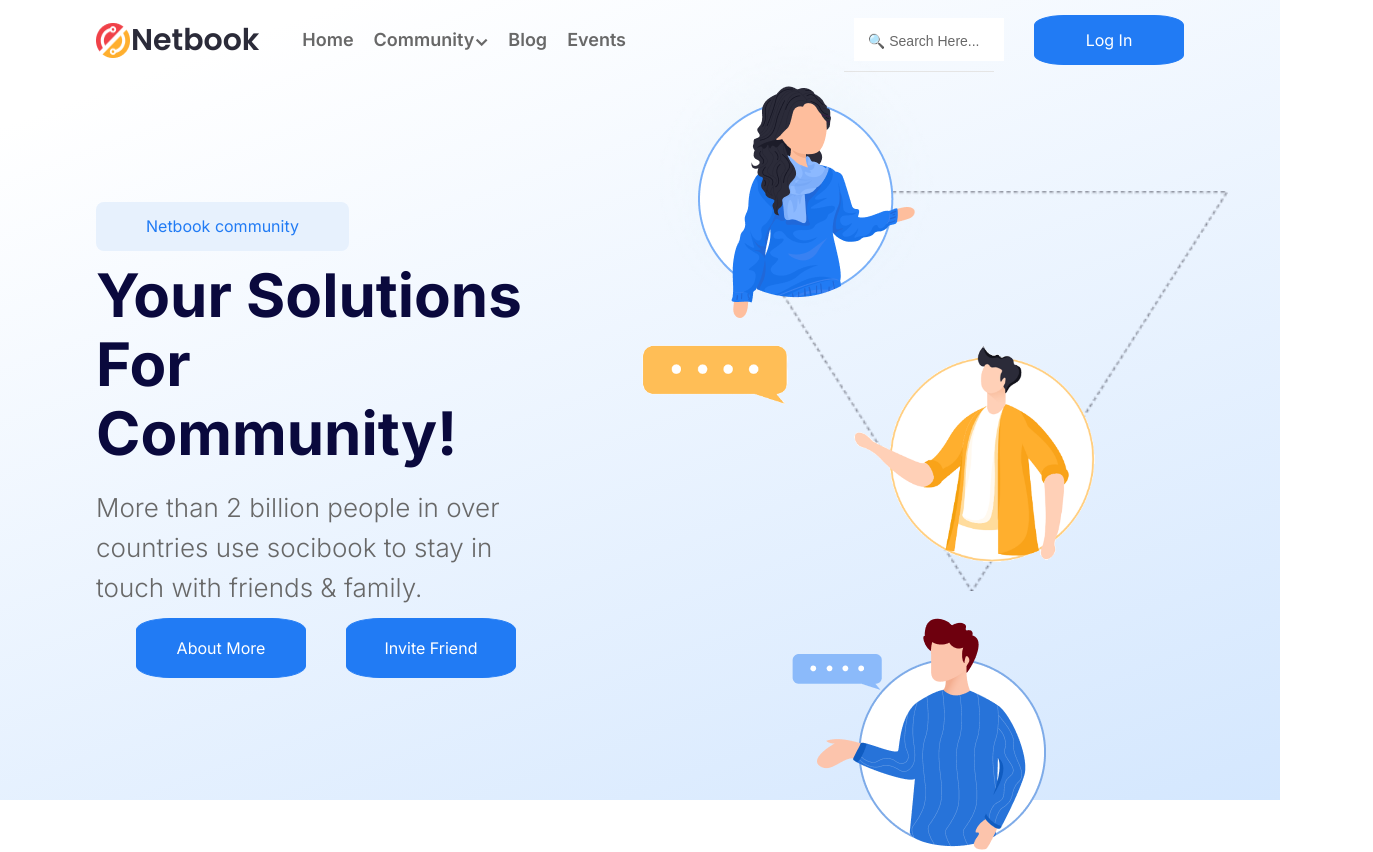
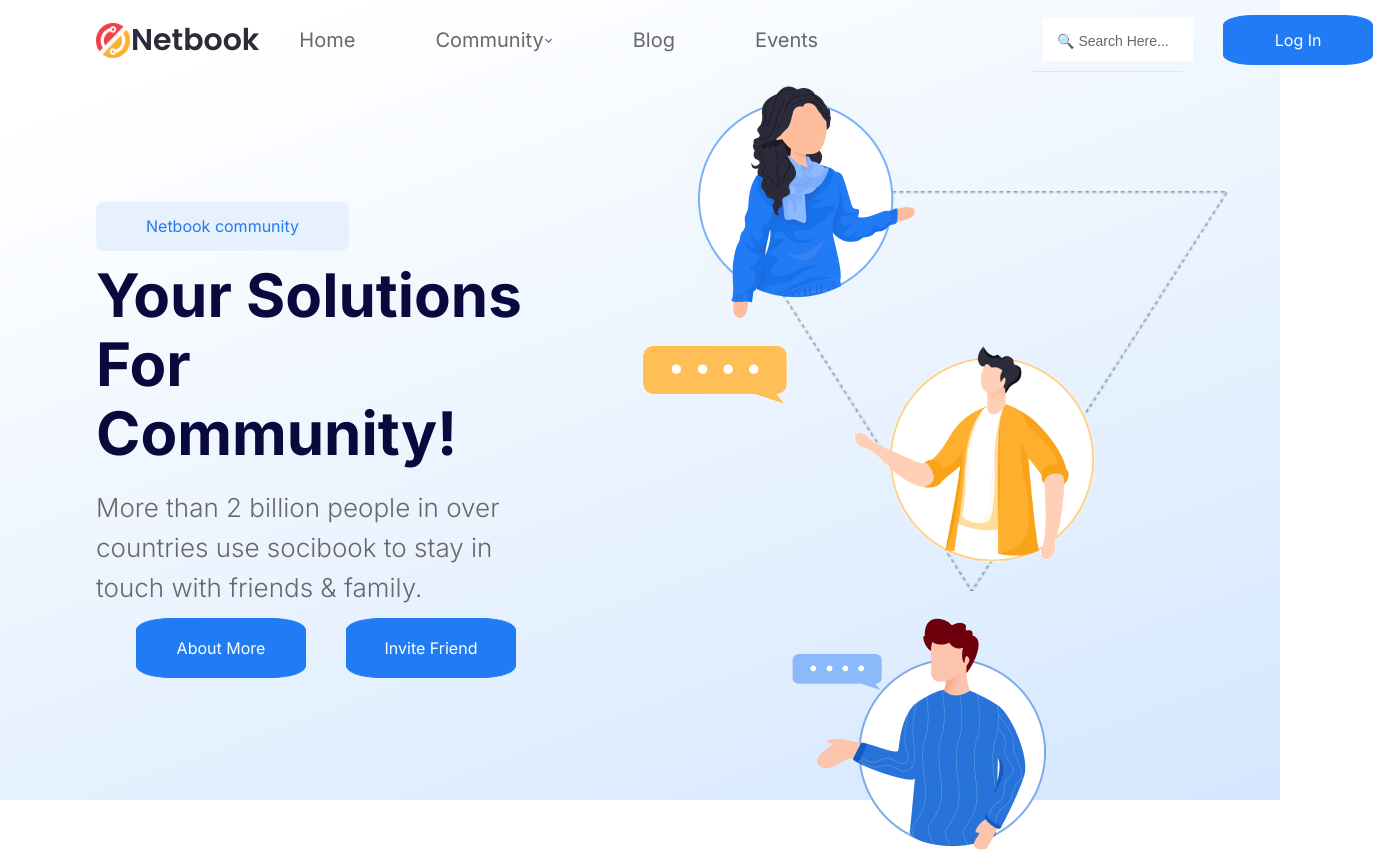
Before and after one commit to adnanshaikh10/NetBook, a React (Create React App) app: page / in a window 1280 px wide. Shown: the top 852 px of the page, 1373 px wide, since content can reach past the window. Built offline with nearby package versions, Linux system fonts and the light colour scheme.

Commit message:
Finished Footer section and minor css changes to improve UI and accessability

```diff
--- a/src/App.css
+++ b/src/App.css
@@ -243,6 +243,10 @@ a {
   color: #686868;
 }
 
+ul, .aboutText ul {
+  list-style-type: none;
+}
+
 .navigation {
   height: 10vh;
 }
@@ -250,10 +254,11 @@ a {
 a:hover,
 a:visited {
   color: #000000;
+  -webkit-text-decoration: underline #686868;
+          text-decoration: underline #686868;
 }
 
-ul,
-.bodyText {
+ul, .bodyText {
   color: #686868;
 }
 
@@ -262,17 +267,13 @@ ul,
   height: 35px;
 }
 
-.navigation,
-.menu,
-.logo,
-.auth {
+.navigation, .menu,
+.logo, .auth {
   display: flex;
   align-items: center;
 }
 
-p,
-button,
-h1 {
+p, button, h1 {
   font-family: "Inter", sans-serif;
 }
 
@@ -283,8 +284,7 @@ h1 {
   font-weight: 700;
 }
 
-h1,
-.bodyText {
+h1, .bodyText {
   padding: 10px 0;
 }
 
@@ -300,8 +300,7 @@ h2 {
   font-weight: 600;
 }
 
-form,
-input {
+form, input {
   width: 150px;
   border: none;
   padding: 10px;
@@ -337,6 +336,7 @@ form {
   margin-left: 40px;
   border: 1px solid #217BF4;
   border-radius: 20%;
+  cursor: pointer;
 }
 
 .loginButton {
@@ -345,7 +345,7 @@ form {
 }
 
 .options {
-  padding: 20px;
+  display: flex;
 }
 
 .navigation {
@@ -357,6 +357,10 @@ form {
   font-family: "Inter", sans-serif;
   font-weight: 600;
   font-size: 0.9rem;
+}
+
+.menu li {
+  padding: 0 40px;
 }
 
 .heroSection {
@@ -438,10 +442,6 @@ form {
 .imagePosition {
   display: flex;
   flex-direction: column;
-}
-
-.aboutText ul {
-  list-style-type: none;
 }
 
 .aboutText li,
@@ -692,4 +692,38 @@ h4 {
 .imageOne {
   border: 1px solid transparent;
   box-shadow: 0px 34px 68px 0px rgba(116, 115, 128, 0.1);
+}
+
+.footer {
+  padding: 50px 0;
+  background-color: #2B2B39;
+}
+
+.footer .social {
+  padding: 0 5px;
+}
+
+.menuTwo a,
+.logoTwo h2 {
+  color: #ffffff;
+}
+
+.menuTwo a:hover,
+.menuTwo a:visited {
+  color: #7e7e7e;
+}
+
+.footer .wrapper,
+.menuTwo {
+  display: flex;
+  justify-content: space-between;
+  align-items: center;
+}
+
+.footer h2 {
+  padding-left: 20px;
+}
+
+.menuTwo a {
+  padding: 0 75px;
 }/*# sourceMappingURL=App.css.map */
--- a/src/App.scss
+++ b/src/App.scss
@@ -3,3 +3,4 @@
 @use "./styles/partials/about";
 @use "./styles/partials/awards";
 @use "./styles/partials/team";
+@use "./styles/partials/footer";
--- a/src/components/Footer.js
+++ b/src/components/Footer.js
@@ -1,24 +1,28 @@
 import Logo from "../assets/logo.png";
+import twitter from "../assets/twitter.png";
+import instagram from "../assets/instagram.png";
+import linkedin from "../assets/linkedin.png";
+import facebook from "../assets/facebook.png";
 
 const Footer = () => {
     return (
         <footer className="footer">
             <div className="wrapper">
-                <div className="logo">
+                <div className="logoTwo">
                     <img src={Logo} alt="Netbook Logo" />
                     <h2>Netbook</h2>
                 </div>
-                <div className="menu">
+                <div className="menuTwo">
                     <ul><a href="/home">Home</a></ul>
-                    <ul className="options"><a href="/resources">Resources</a></ul>
+                    <ul><a href="/resources">Resources</a></ul>
                     <ul><a href="/community">Community</a></ul>
                     <ul><a href="/members">Members</a></ul>
                 </div>
                 <div className="socials">
-                    <img src="#" alt="Twitter Logo" />
-                    <img src="#" alt="Instagram Logo" />
-                    <img src="#" alt="Facebook Logo" />
-                    <img src="#" alt="LinkedIn Logo" />
+                    <a href="http://twitter.com"><img className="social" src={twitter} alt="Twitter Logo"/></a>
+                    <a href="http://instagram.com"><img className="social" src={instagram} alt="Instagram Logo"/></a>
+                    <a href="http://facebook.com"><img className="social" src={facebook} alt="Facebook Logo"/></a>
+                    <a href="http://linkedin.com"><img className="social" src={linkedin} alt="LinkedIn Logo"/></a>
                 </div>
             </div>
         </footer>
--- a/src/components/Header.js
+++ b/src/components/Header.js
@@ -2,8 +2,8 @@ import Logo from "../assets/logo.png";
 import avaterOne from "../assets/avater.png";
 import avaterTwo from "../assets/avaterTwo.png";
 import avaterThree from "../assets/avaterThree.png";
-import triangle from "../assets/triangle.png"
-
+import triangle from "../assets/triangle.png";
+import caret from "../assets/caretDown.svg";
 
 const Header = () => {
     return (
@@ -14,12 +14,12 @@ const Header = () => {
                         <img src={Logo} alt="Netbook Logo" />
                         <h2>Netbook</h2>
                     </div>
-                    <div className="menu">
-                        <ul><a href="/home">Home</a></ul>
-                        <ul className="options"><a href="/community">Community&#8964;</a></ul>
-                        <ul><a href="/blog">Blog</a></ul>
-                        <ul><a href="/events">Events</a></ul>
-                    </div>
+                    <ul className="menu">
+                        <li><a href="/home">Home</a></li>
+                        <li className="options"><a href="/community">Community</a><img src={caret} alt="caret icon" /></li>
+                        <li><a href="/blog">Blog</a></li>
+                        <li><a href="/events">Events</a></li>
+                    </ul>
                     <div className="auth">
                         <form action="/search" method="GET">
                             <input type="text" name="query" placeholder=" &#128269; Search Here..." />
--- a/src/styles/partials/_about.scss
+++ b/src/styles/partials/_about.scss
@@ -23,10 +23,6 @@
 .imagePosition {
     display: flex;
     flex-direction: column;
-}
-
-.aboutText ul {
-    list-style-type: none;
 }
 
 .aboutText li,
--- a/src/styles/partials/_header.scss
+++ b/src/styles/partials/_header.scss
@@ -4,6 +4,10 @@
 a {
     text-decoration: none;
     color: $text;
+}
+
+ul,.aboutText ul {
+    list-style-type: none;
 }
 
 .navigation {
@@ -13,10 +17,10 @@ a {
 a:hover,
 a:visited {
     color: $black;
+    text-decoration: underline #686868;
 }
 
-ul,
-.bodyText {
+ul, .bodyText {
     color: $text;
 }
 
@@ -25,17 +29,13 @@ ul,
     height: 35px;
 }
 
-.navigation,
-.menu,
-.logo,
-.auth {
+.navigation, .menu,
+.logo, .auth {
     display: flex;
     align-items: center;
 }
 
-p,
-button,
-h1 {
+p, button, h1 {
     font-family: "Inter", sans-serif;
 }
 
@@ -46,8 +46,7 @@ h1 {
     font-weight: 700;
 }
 
-h1,
-.bodyText {
+h1, .bodyText {
     padding: 10px 0;
 }
 
@@ -63,8 +62,7 @@ h2 {
     font-weight: 600;
 }
 
-form,
-input {
+form, input {
     width: 150px;
     border: none;
     padding: 10px;
@@ -94,6 +92,7 @@ form {
     margin-left: 40px;
     border: 1px solid $secondary;
     border-radius: 20%;
+    cursor: pointer;
 }
 
 .loginButton {
@@ -102,7 +101,7 @@ form {
 }
 
 .options {
-    padding: 20px;
+    display: flex;
 }
 
 .navigation {
@@ -114,6 +113,10 @@ form {
     font-family: "Inter", sans-serif;
     font-weight: 600;
     font-size: 0.9rem;
+}
+
+.menu li {
+    padding: 0 40px;
 }
 
 // Header
```
Also changed, not shown: src/styles/partials/_footer.scss (+33 -0 lines), 1 other file (tests, documents, lock files or other folders).
